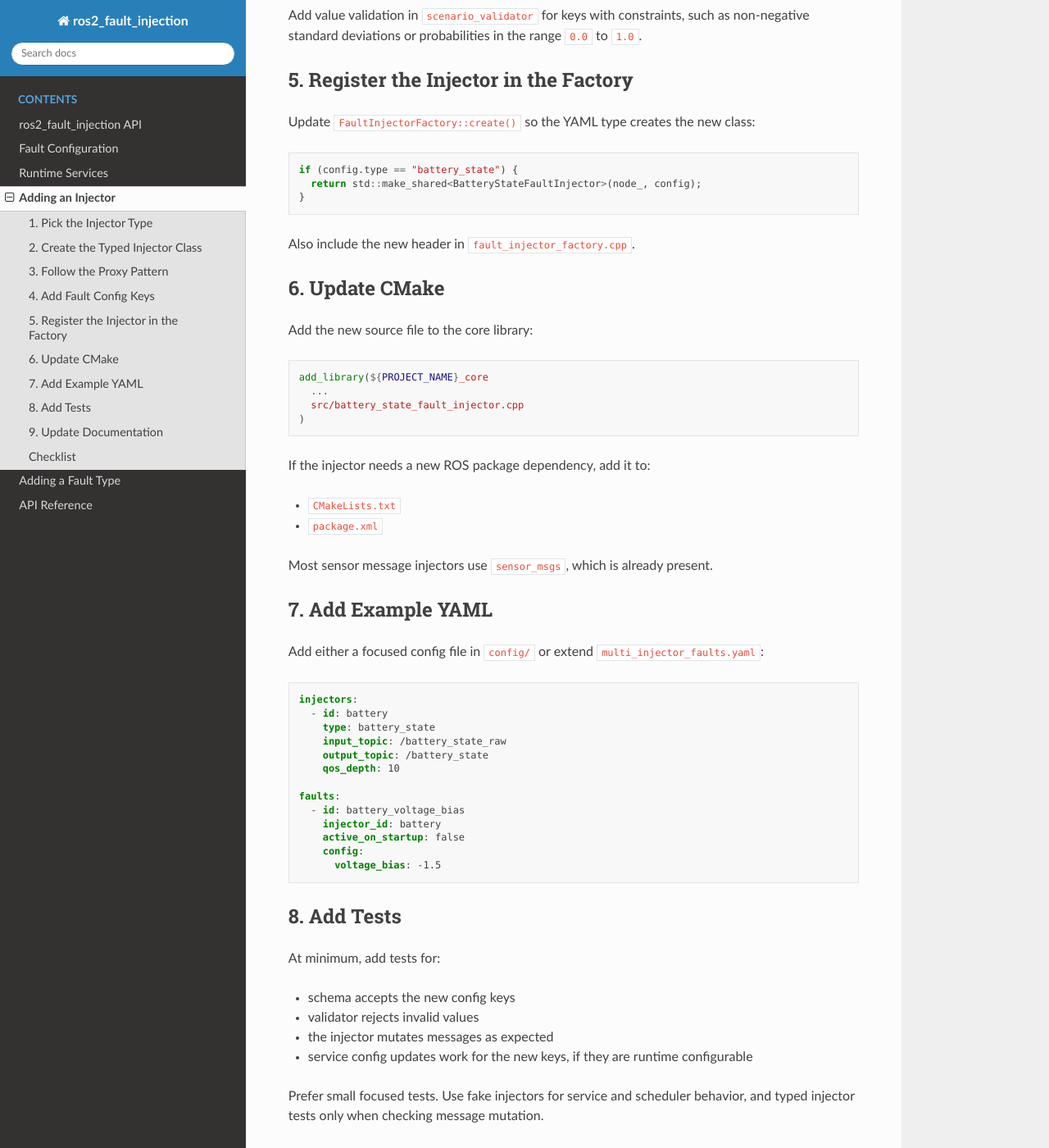
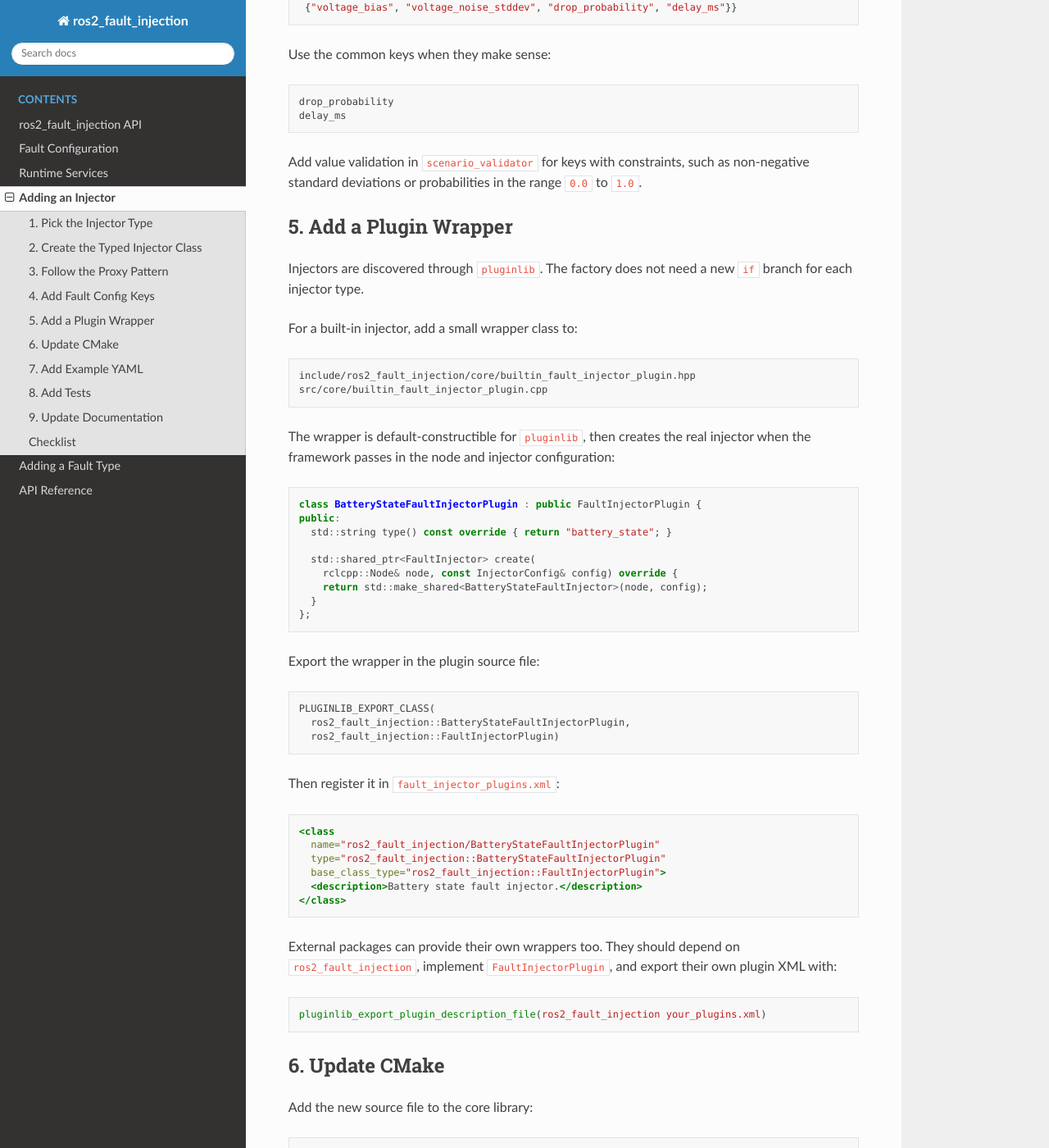
Before and after one commit to reeceholland/ros2_fault_injection, a Sphinx documentation site: the page built from docs/adding_an_injector.md, in a window 1280 px wide and 1400 px high, scrolled down 2089 px. Shown: the whole window at 82% size. Built offline with Sphinx 7.4.7 and the Read the Docs theme 3.1.0, drawn with Linux system fonts in a browser that asks for light colours; some of the changed text lies outside the part shown.

Commit message:
updated documentation

````diff
--- a/docs/adding_an_injector.md
+++ b/docs/adding_an_injector.md
@@ -1,8 +1,8 @@
 # Adding an Injector
 
-An injector is the message-specific part of the framework. It subscribes to a raw input topic, applies active faults, and republishes the result on the consumer-facing output topic.
+An injector is the transport-specific part of the framework. Topic injectors subscribe to a raw input topic, apply active faults, and republish the result on the consumer-facing output topic. Service injectors proxy a ROS service and can alter the response path.
 
-Use this guide when adding support for a new ROS message type.
+Use this guide when adding support for a new ROS message type, service type, or other injectable ROS interface.
 
 ## 1. Pick the Injector Type
 
@@ -13,22 +13,24 @@ odom
 scan
 joint_state
 imu
+tf
+trigger_service
 ```
 
-The type should describe the stream being faulted, not the fault itself. For example, prefer `battery_state` over `battery_voltage_drop`.
+The type should describe the ROS interface being faulted, not the fault itself. For example, prefer `battery_state` over `battery_voltage_drop`.
 
 ## 2. Create the Typed Injector Class
 
 Create a header in:
 
 ```text
-include/ros2_fault_injection/
+include/ros2_fault_injection/injectors/
 ```
 
 and a source file in:
 
 ```text
-src/
+src/injectors/
 ```
 
 The class should derive from `FaultInjectorBase`:
@@ -46,7 +48,9 @@ private:
 };
 ```
 
-The constructor should create the subscription and publisher using `config.input_topic`, `config.output_topic`, and `config.qos_depth`.
+The constructor should create the subscription and publisher using `config.topic->input_topic`, `config.topic->output_topic`, and `config.topic->qos_depth`.
+
+For service injectors, use the service-specific configuration instead of topic fields. For example, a trigger-service injector uses `config.trigger_service->proxy_service` and `config.trigger_service->target_service`.
 
 ## 3. Follow the Proxy Pattern
 
@@ -92,17 +96,55 @@ delay_ms
 
 Add value validation in `scenario_validator` for keys with constraints, such as non-negative standard deviations or probabilities in the range `0.0` to `1.0`.
 
-## 5. Register the Injector in the Factory
+## 5. Add a Plugin Wrapper
 
-Update `FaultInjectorFactory::create()` so the YAML type creates the new class:
+Injectors are discovered through `pluginlib`. The factory does not need a new `if` branch for each injector type.
+
+For a built-in injector, add a small wrapper class to:
+
+```text
+include/ros2_fault_injection/core/builtin_fault_injector_plugin.hpp
+src/core/builtin_fault_injector_plugin.cpp
+```
+
+The wrapper is default-constructible for `pluginlib`, then creates the real injector when the framework passes in the node and injector configuration:
 
 ```cpp
-if (config.type == "battery_state") {
-  return std::make_shared<BatteryStateFaultInjector>(node_, config);
-}
+class BatteryStateFaultInjectorPlugin : public FaultInjectorPlugin {
+public:
+  std::string type() const override { return "battery_state"; }
+
+  std::shared_ptr<FaultInjector> create(
+    rclcpp::Node& node, const InjectorConfig& config) override {
+    return std::make_shared<BatteryStateFaultInjector>(node, config);
+  }
+};
 ```
 
-Also include the new header in `fault_injector_factory.cpp`.
+Export the wrapper in the plugin source file:
+
+```cpp
+PLUGINLIB_EXPORT_CLASS(
+  ros2_fault_injection::BatteryStateFaultInjectorPlugin,
+  ros2_fault_injection::FaultInjectorPlugin)
+```
+
+Then register it in `fault_injector_plugins.xml`:
+
+```xml
+<class
+  name="ros2_fault_injection/BatteryStateFaultInjectorPlugin"
+  type="ros2_fault_injection::BatteryStateFaultInjectorPlugin"
+  base_class_type="ros2_fault_injection::FaultInjectorPlugin">
+  <description>Battery state fault injector.</description>
+</class>
+```
+
+External packages can provide their own wrappers too. They should depend on `ros2_fault_injection`, implement `FaultInjectorPlugin`, and export their own plugin XML with:
+
+```cmake
+pluginlib_export_plugin_description_file(ros2_fault_injection your_plugins.xml)
+```
 
 ## 6. Update CMake
 
@@ -111,9 +153,11 @@ Add the new source file to the core library:
 ```cmake
 add_library(${PROJECT_NAME}_core
   ...
-  src/battery_state_fault_injector.cpp
+  src/injectors/battery_state_fault_injector.cpp
 )
 ```
+
+If you add the plugin wrapper to a new source file, add that source file to the core library too.
 
 If the injector needs a new ROS package dependency, add it to:
 
@@ -130,9 +174,10 @@ Add either a focused config file in `config/` or extend `multi_injector_faults.y
 injectors:
   - id: battery
     type: battery_state
-    input_topic: /battery_state_raw
-    output_topic: /battery_state
-    qos_depth: 10
+    topic:
+      input_topic: /battery_state_raw
+      output_topic: /battery_state
+      qos_depth: 10
 
 faults:
   - id: battery_voltage_bias
@@ -149,6 +194,7 @@ At minimum, add tests for:
 - schema accepts the new config keys
 - validator rejects invalid values
 - the injector mutates messages as expected
+- `FaultInjectorFactory` can create the injector through pluginlib
 - service config updates work for the new keys, if they are runtime configurable
 
 Prefer small focused tests. Use fake injectors for service and scheduler behavior, and typed injector tests only when checking message mutation.
@@ -172,7 +218,9 @@ colcon build --symlink-install --packages-select ros2_fault_injection --cmake-ta
 ## Checklist
 
 - New injector header and source file added
-- Factory creates the injector
+- Plugin wrapper added
+- Plugin XML exports the wrapper
+- Factory creates the injector through pluginlib
 - CMake builds the source file
 - `package.xml` has any new dependencies
 - config schema includes new keys
````
Also changed, not shown: README.md (+18 -12 lines).
